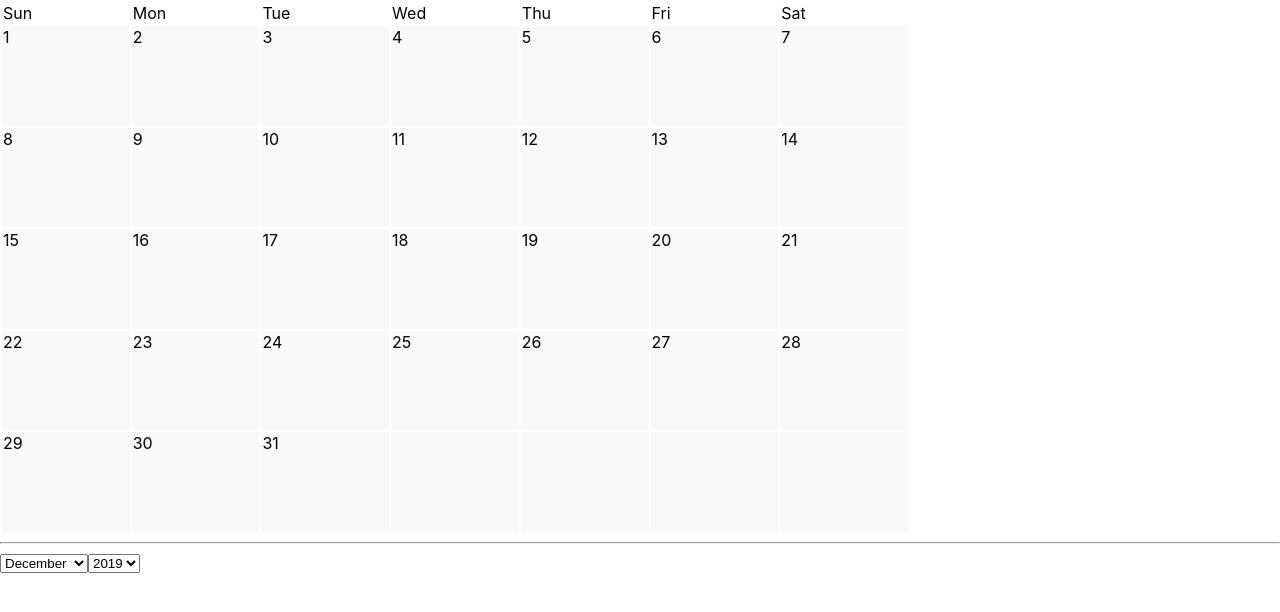
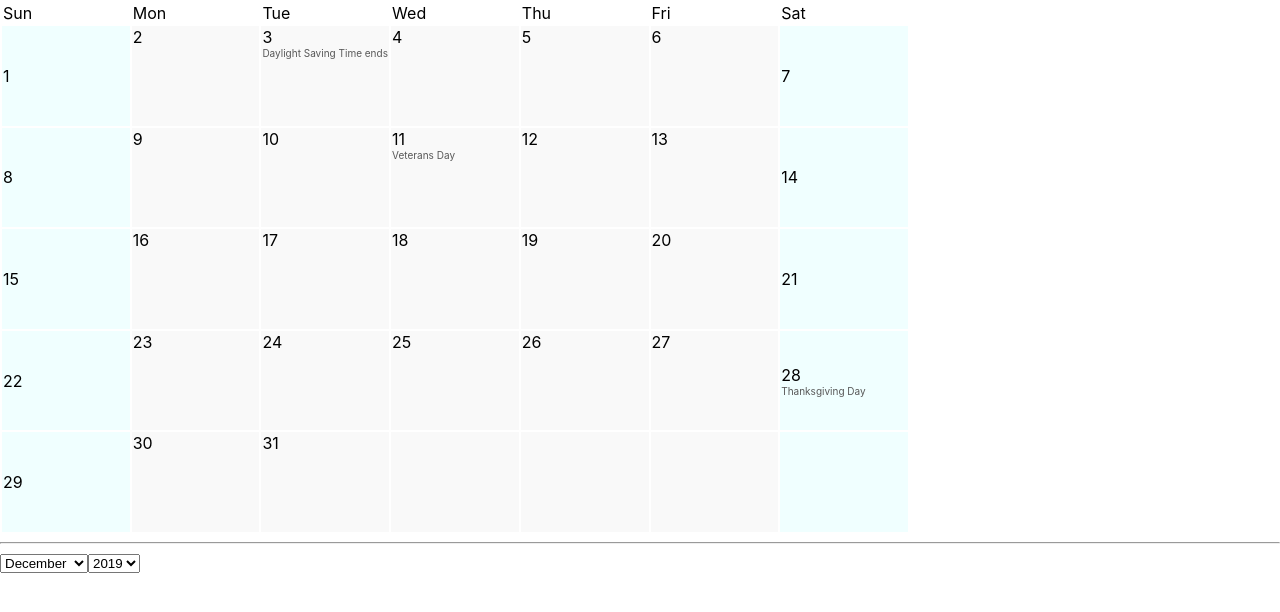
Before and after one commit to mulefish/calendar3000, a React (Create React App) app: page / in a window 1280 px wide. Shown: the top 612 px of the page. Built offline with nearby package versions, Linux system fonts and the light colour scheme.

Commit message:
First pass is done. TODO wire it up

```diff
--- a/src/Cell.css
+++ b/src/Cell.css
@@ -49,3 +49,14 @@ input{
     border-radius: 4px;
     display: flex;
     align-items: center;}
+
+.holiday {
+    font-size: 10px;
+    color:#575757;
+}
+.Sunday {
+    background-color: azure;
+}
+.Saturday {
+    background-color: azure;
+}
--- a/src/Cell.js
+++ b/src/Cell.js
@@ -2,6 +2,9 @@ import React from 'react';
 import Modal from './Modal';
 
 import './Cell.css';
+import getHoliday from './Holidays'
+
+
 
 const DEFAULT_COLOR = "#adadad" //Grey
 
@@ -75,7 +78,7 @@ class Cell extends React.Component {
 
   handleDelete = () => {
     let originalTitle = this.state.dOriginalTitle
-    let updateTitles = this.state.titles.filter(function(t) { return t.title != originalTitle})
+    let updateTitles = this.state.titles.filter(function(t) { return t.title !== originalTitle})
     this.setState({
       titles: [...updateTitles]
     })
@@ -125,7 +128,16 @@ class Cell extends React.Component {
     }
   }
 
+
   render() {
+    const holiday = getHoliday(this.props.activeYear, this.props.activeMonth, this.props.data)
+
+    let dayCss = 'day'
+    if ( this.props.dayOfTheWeek === 0 ) {
+      dayCss = 'Sunday'
+    } else if ( this.props.dayOfTheWeek === 6 ) {
+      dayCss = 'Saturday'
+    }
     const w = {'width': this.props.width, 'height': this.props.height }
     const bgColor = {'backgroundColor': this.state.dColor}
     let aryTitles = []
@@ -136,8 +148,9 @@ class Cell extends React.Component {
     })
 
     return (
-        <td className='day' style={w} onClick={e => { this.showModal()}}>
+        <td className={dayCss} style={w} onClick={e => { this.showModal()}}>
             {this.props.data}
+            <div className='holiday'>{holiday}</div>
             {aryTitles.length>0 ?
               <div className="titles-wrapper">
                 {aryTitles}
--- /dev/null
+++ b/src/Holidays.js
@@ -0,0 +1,80 @@
+
+
+const holidays = {
+    "2019-01-01": ["2019-01-01","New Year's Day","Federal Holiday"],
+    "2019-01-19": ["2019-01-19","Robert E. Lee's Birthday","State holiday"],
+    "2019-01-21": ["2019-01-21","Martin Luther King Jr. Day","Federal Holiday"],
+    "2019-02-12": ["2019-02-12","Lincoln's Birthday","Local observance"],
+    "2019-02-18": ["2019-02-18","Presidents' Day","Federal Holiday"],
+    "2019-03-05": ["2019-03-05","Shrove Tuesday/Mardi Gras","State holiday"],
+    "2019-03-10": ["2019-03-10","Daylight Saving Time starts","Clock change/Daylight Saving Time"],
+    "2019-04-02": ["2019-04-02","Pascua Florida Day","Local observance"],
+    "2019-05-27": ["2019-05-27","Memorial Day","Federal Holiday"],
+    "2019-06-03": ["2019-06-03","Jefferson Davis' Birthday","Local observance"],
+    "2019-07-04": ["2019-07-04","Independence Day","Federal Holiday"],
+    "2019-09-02": ["2019-09-02","Labor Day","Federal Holiday"],
+    "2019-10-14": ["2019-10-14","Columbus Day","Federal Holiday"],
+    "2019-11-03": ["2019-11-03","Daylight Saving Time ends","Clock change/Daylight Saving Time"],
+    "2019-11-11": ["2019-11-11","Veterans Day","Federal Holiday"],
+    "2019-11-28": ["2019-11-28","Thanksgiving Day","Federal Holiday"],
+    "2019-12-25": ["2019-12-25","Christmas Day","Federal Holiday"],
+    "2020-01-01": ["2020-01-01","New Year's Day","Federal Holiday"],
+    "2020-01-19": ["2020-01-19","Robert E. Lee's Birthday","State holiday"],
+    "2020-01-20": ["2020-01-20","Martin Luther King Jr. Day","Federal Holiday"],
+    "2020-02-12": ["2020-02-12","Lincoln's Birthday","Local observance"],
+    "2020-02-17": ["2020-02-17","Presidents' Day","Federal Holiday"],
+    "2020-02-25": ["2020-02-25","Shrove Tuesday/Mardi Gras","State holiday"],
+    "2020-03-08": ["2020-03-08","Daylight Saving Time starts","Clock change/Daylight Saving Time"],
+    "2020-04-02": ["2020-04-02","Pascua Florida Day","Local observance"],
+    "2020-05-25": ["2020-05-25","Memorial Day","Federal Holiday"],
+    "2020-06-03": ["2020-06-03","Jefferson Davis' Birthday","Local observance"],
+    "2020-07-03": ["2020-07-03","Independence Day observed","Federal Holiday"],
+    "2020-07-04": ["2020-07-04","Independence Day","Federal Holiday"],
+    "2020-09-07": ["2020-09-07","Labor Day","Federal Holiday"],
+    "2020-10-12": ["2020-10-12","Columbus Day","Local observance"],
+    "2020-11-01": ["2020-11-01","Daylight Saving Time ends","Clock change/Daylight Saving Time"],
+    "2020-11-11": ["2020-11-11","Veterans Day","Federal Holiday"],
+    "2020-11-26": ["2020-11-26","Thanksgiving Day","Federal Holiday"],
+    "2020-12-25": ["2020-12-25","Christmas Day","Federal Holiday"],
+    "2021-01-01": ["2021-01-01","New Year's Day","Federal Holiday"],
+    "2021-01-18": ["2021-01-18","Martin Luther King Jr. Day","Federal Holiday"],
+    "2021-01-19": ["2021-01-19","Robert E. Lee's Birthday","State holiday"],
+    "2021-02-12": ["2021-02-12","Lincoln's Birthday","Local observance"],
+    "2021-02-15": ["2021-02-15","Presidents' Day","Federal Holiday"],
+    "2021-02-16": ["2021-02-16","Shrove Tuesday/Mardi Gras","State holiday"],
+    "2021-03-14": ["2021-03-14","Daylight Saving Time starts","Clock change/Daylight Saving Time"],
+    "2021-04-02": ["2021-04-02","Pascua Florida Day","Local observance"],
+    "2021-04-26": ["2021-04-26","Confederate Heroes' Day","Local observance"],
+    "2021-05-01": ["2021-05-01","Lei Day","Local observance"],
+    "2021-05-31": ["2021-05-31","Memorial Day","Federal Holiday"],
+    "2021-06-03": ["2021-06-03","Jefferson Davis' Birthday","Local observance"],
+    "2021-07-04": ["2021-07-04","Independence Day","Federal Holiday"],
+    "2021-07-05": ["2021-07-05","Independence Day observed","Federal Holiday"],
+    "2021-09-06": ["2021-09-06","Labor Day","Federal Holiday"],
+    "2021-11-07": ["2021-11-07","Daylight Saving Time ends","Clock change/Daylight Saving Time"],
+    "2021-11-11": ["2021-11-11","Veterans Day","Federal Holiday"],
+    "2021-11-25": ["2021-11-25","Thanksgiving Day","Federal Holiday"],
+    "2021-12-24": ["2021-12-24","Christmas Day observed","Federal Holiday"],
+    "2021-12-25": ["2021-12-25","Christmas Day","Federal Holiday"],
+    "2021-12-31": ["2021-12-31","New Year's Day observed","Federal Holiday"]
+  }
+
+function getHoliday(year, month, day ) {
+    let m = "" + month
+    let d = "" + day
+    if ( month < 10 ) {
+        m = "0" + month
+    }
+    if ( day < 10 ) {
+        d = "0" + day
+    }
+    const yyyymmdd = year + "-" + m + "-" + d
+    const ary = holidays[yyyymmdd]
+
+    if ( ary !== undefined ) {
+        //console.log(ary[0] + " " + ary[1] + " " + ary[2] )
+        return ary[1]
+    }
+}
+
+export default getHoliday;
--- a/src/Row.js
+++ b/src/Row.js
@@ -5,10 +5,9 @@ import Cell from './Cell';
 class Row extends React.Component {
   render() {
     let cells = []
-    console.log("rttwi " + this.props.width)
     this.props.data.forEach((day, i )=>{
         const key = 'c' + i
-        cells.push(<Cell key={key} height={this.props.height} width={this.props.width} data={day}/>)
+        cells.push(<Cell key={key} dayOfTheWeek={i} activeYear={this.props.activeYear} activeMonth={this.props.activeMonth} height={this.props.height} width={this.props.width} data={day}/>)
       })
     return (
         <tr>{cells}</tr>
--- a/src/Scheduler.js
+++ b/src/Scheduler.js
@@ -2,7 +2,7 @@ import React from 'react';
 
 import Row from './Row';
 import RowHeader from './RowHeader';
-import { WSAEINVALIDPROVIDER } from 'constants';
+//import { WSAEINVALIDPROVIDER } from 'constants';
 
 class Scheduler extends React.Component {
 
@@ -81,7 +81,7 @@ class Scheduler extends React.Component {
 
     this.state.rows.forEach((r, i ) => {
       const key = "r" + i
-      ary.push( <Row key={key}  height={this.cellHeight}  width={this.cellWidth} data={r} />)
+      ary.push( <Row key={key}  activeYear={this.activeYear} activeMonth={this.activeMonth} height={this.cellHeight}  width={this.cellWidth} data={r} />)
     })
 
 
```
